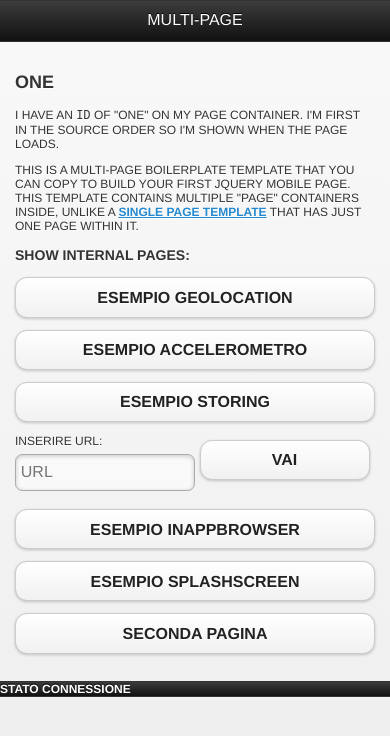
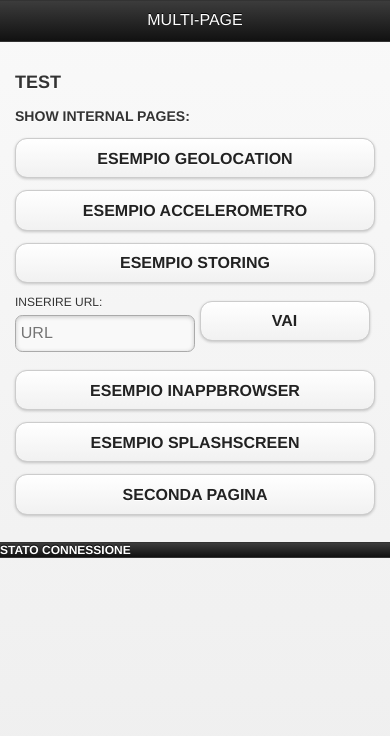
Before and after one commit to Psgavetta/WebApp, a plain HTML site: page www/index.html in a window 390 px wide. Drawn offline with Linux system fonts and the light colour scheme; some packages are replaced by stand-ins of ours.

Commit message:
Ver_0.5.2

```diff
--- a/www/config.xml
+++ b/www/config.xml
@@ -19,7 +19,7 @@
     <preference name="ios-statusbarstyle" value="black-opaque" />
     <preference name="detect-data-types" value="true" />
     <preference name="exit-on-suspend" value="false" />
-    <preference name="show-splash-screen-spinner" value="true" />
+    <preference name="show-splash-screen-spinner" value="false" />
     <preference name="auto-hide-splash-screen" value="true" />
     <preference name="disable-cursor" value="false" />
     <preference name="android-minSdkVersion" value="7" />
--- a/www/index.html
+++ b/www/index.html
@@ -37,11 +37,9 @@
 		<h1>Multi-page</h1>
 	    </div><!-- /header -->
 	    <div data-role="content" >
-		    <h2>One</h2>
+		    <h2>Test</h2>
 
-		    <p>I have an <code>id</code> of "one" on my page container. I'm first in the source order so I'm shown when the page loads.</p>
-
-		    <p>This is a multi-page boilerplate template that you can copy to build your first jQuery Mobile page. This template contains multiple "page" containers inside, unlike a <a href="page-template.html"> single page template</a> that has just one page within it.</p>
+		    <p> </p>
 		    <h3>Show internal pages:</h3>
 		    <p><a href="#popupGeo" data-role="button" data-rel="dialog" data-transition="pop">Esempio Geolocation</a></p>
             <p><a href="#popupAcc" data-role="button" data-rel="dialog" data-transition="pop">Esempio Accelerometro</a></p>
--- a/www/js/index.js
+++ b/www/js/index.js
@@ -223,7 +223,8 @@ function alertDismissedOffLine() {
 /****************************************************************/
 
 function OnSelectionChange(select) {
-    if (select == "off") {
+    var selectedOption = select.options[select.selectedIndex];
+    if (selectedOption == "off") {
         stopWatchAcc();
         alert('off');
     }
```
